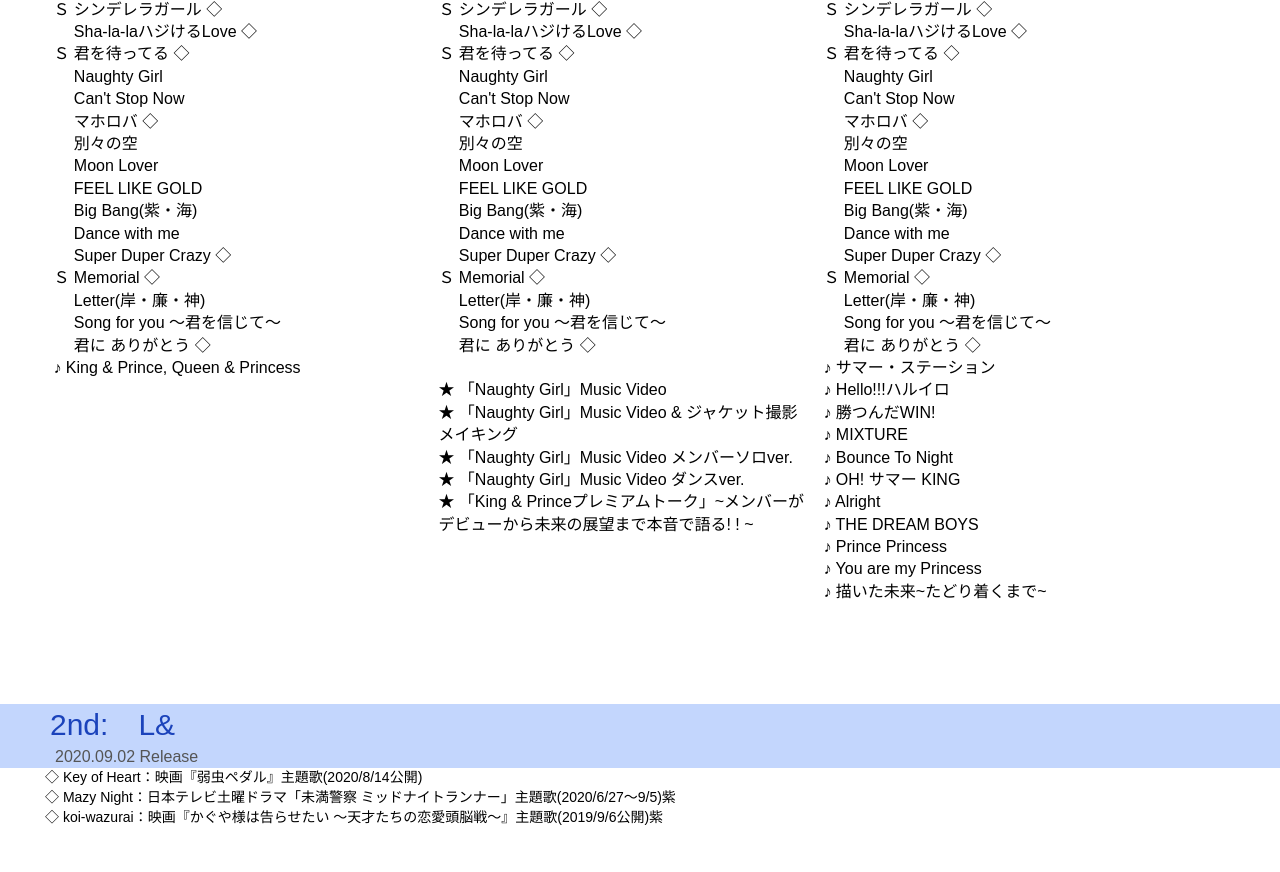
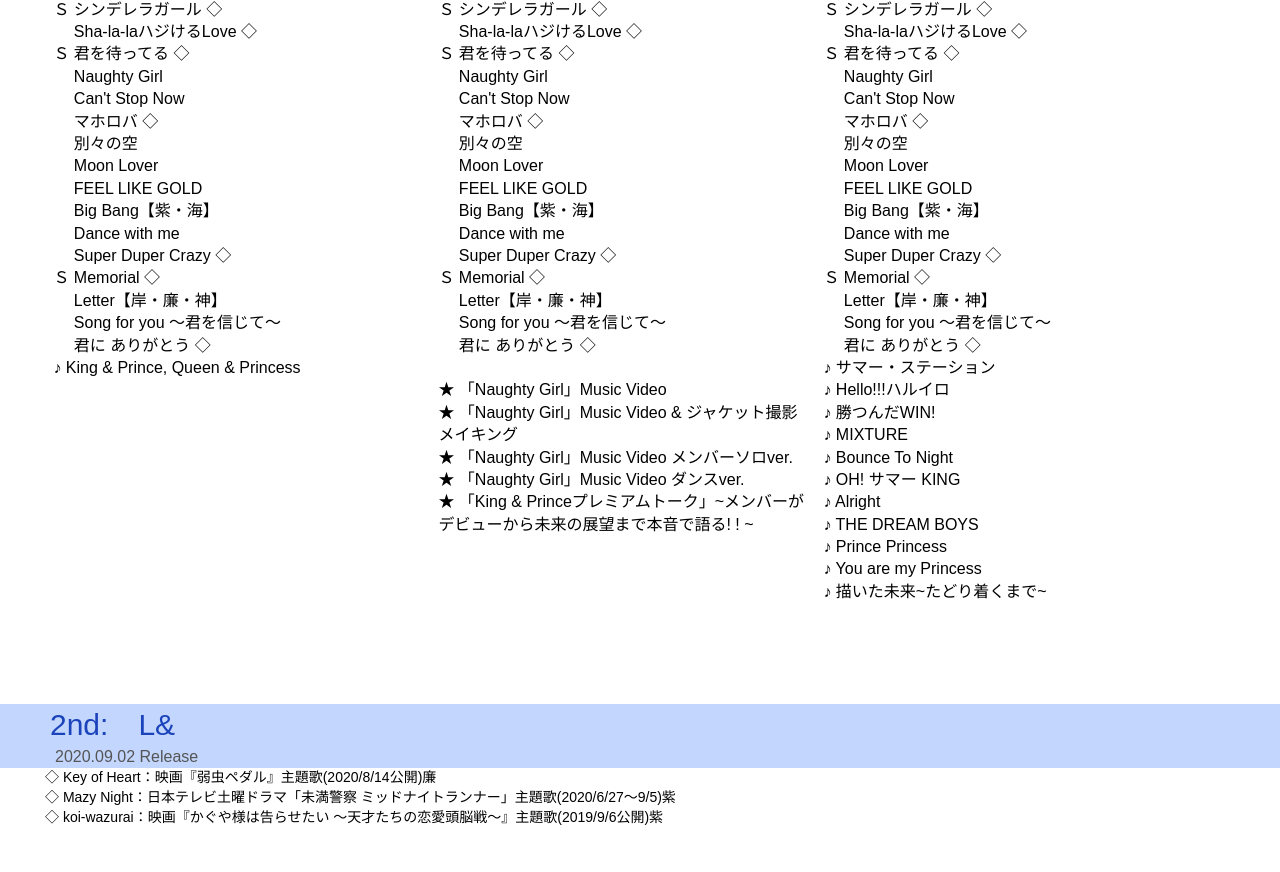
Before and after one commit to KAI-0129/kpmusiclist, a Flask app: page /album in a window 1280 px wide. Shown: the part 810-1682 px from the top of the page. Run offline with Flask 2, Linux system fonts and the light colour scheme.

Commit message:
11th_lylicth

```diff
--- a/templates/album.html
+++ b/templates/album.html
@@ -66,11 +66,11 @@
                     　 別々の空<br>
                     　 Moon Lover<br>
                     　 FEEL LIKE GOLD<br>
-                    　 Big Bang(紫・海)<br>
+                    　 Big Bang【紫・海】<br>
                     　 Dance with me<br>
                     　 Super Duper Crazy ◇<br>
                     Ｓ Memorial ◇<br>
-                    　 Letter(岸・廉・神)<br>
+                    　 Letter【岸・廉・神】<br>
                     　 Song for you 〜君を信じて〜<br>
                     　 君に ありがとう ◇<br>
                     ♪ King & Prince, Queen & Princess<br>
@@ -88,11 +88,11 @@
                     　 別々の空<br>
                     　 Moon Lover<br>
                     　 FEEL LIKE GOLD<br>
-                    　 Big Bang(紫・海)<br>
+                    　 Big Bang【紫・海】<br>
                     　 Dance with me<br>
                     　 Super Duper Crazy ◇<br>
                     Ｓ Memorial ◇<br>
-                    　 Letter(岸・廉・神)<br>
+                    　 Letter【岸・廉・神】<br>
                     　 Song for you 〜君を信じて〜<br>
                     　 君に ありがとう ◇<br><br>
                     ★ 「Naughty Girl」Music Video<br>
@@ -114,11 +114,11 @@
                     　 別々の空<br>
                     　 Moon Lover<br>
                     　 FEEL LIKE GOLD<br>
-                    　 Big Bang(紫・海)<br>
+                    　 Big Bang【紫・海】<br>
                     　 Dance with me<br>
                     　 Super Duper Crazy ◇<br>
                     Ｓ Memorial ◇<br>
-                    　 Letter(岸・廉・神)<br>
+                    　 Letter【岸・廉・神】<br>
                     　 Song for you 〜君を信じて〜<br>
                     　 君に ありがとう ◇<br>
                     ♪ サマー・ステーション<br>
@@ -145,7 +145,7 @@
         </div>
 
         <div class="music_option">
-            <p>◇ Key of Heart：映画『弱虫ペダル』主題歌(2020/8/14公開)</p>
+            <p>◇ Key of Heart：映画『弱虫ペダル』主題歌(2020/8/14公開)廉</p>
             <p>◇ Mazy Night：日本テレビ土曜ドラマ「未満警察 ミッドナイトランナー」主題歌(2020/6/27～9/5)紫</p>
             <p>◇ koi-wazurai：映画『かぐや様は告らせたい ～天才たちの恋愛頭脳戦～』主題歌(2019/9/6公開)紫</p>
         </div>
--- a/templates/index.html
+++ b/templates/index.html
@@ -49,7 +49,7 @@
         </div>
 
         <div class="music_option">
-        <p>◇ シンデレラガール ◇TBS系 火曜ドラマ「花のち晴れ～花男 Next Season～」主題歌(2018/4/17～6/26)紫</p>
+        <p>◇ シンデレラガール ：TBS系 火曜ドラマ「花のち晴れ～花男 Next Season～」主題歌(2018/4/17～6/26)紫</p>
         </div>
 
         <div class="box flex_area">
```
Also changed, not shown: KP_MusicList.db.
